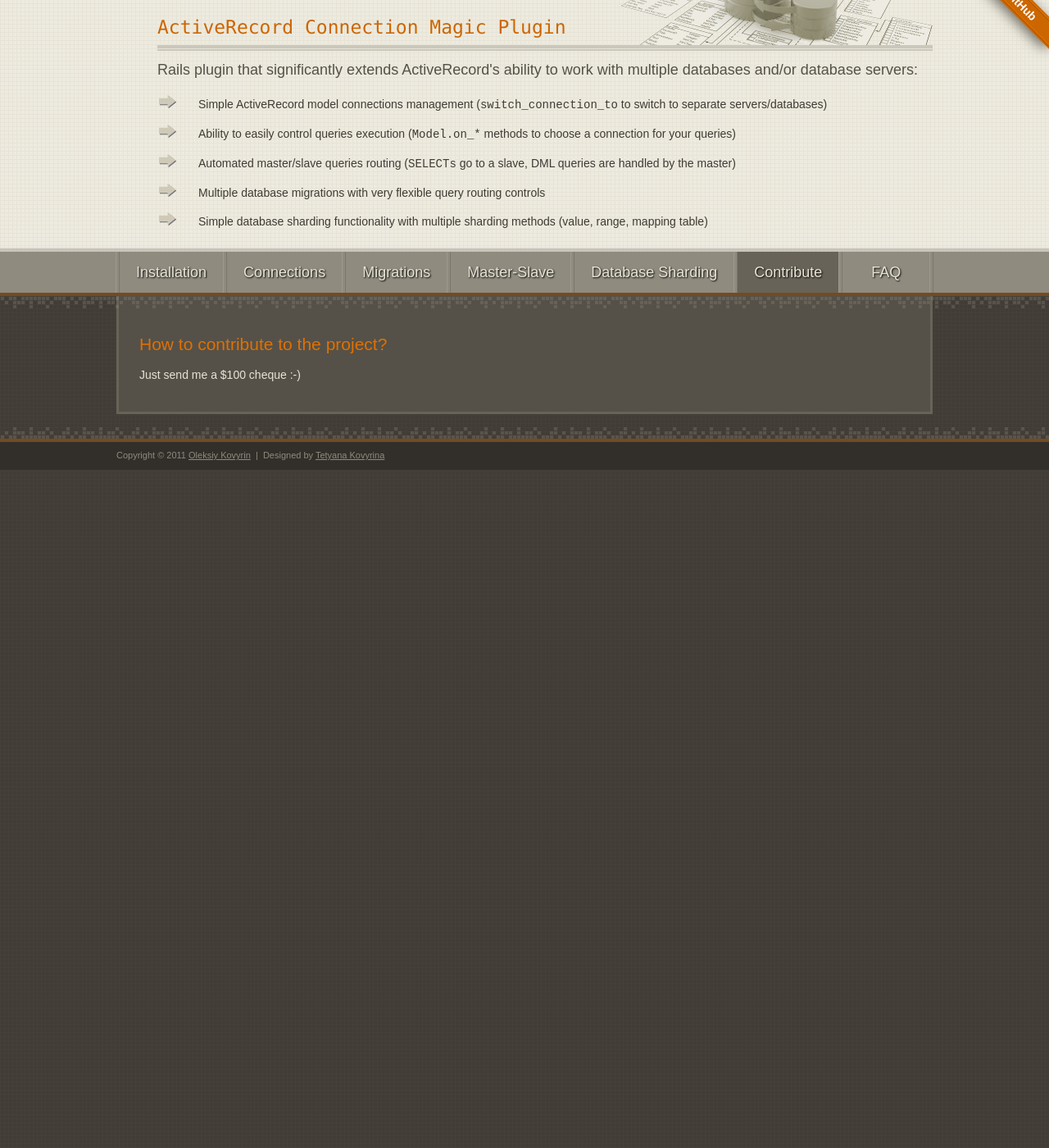
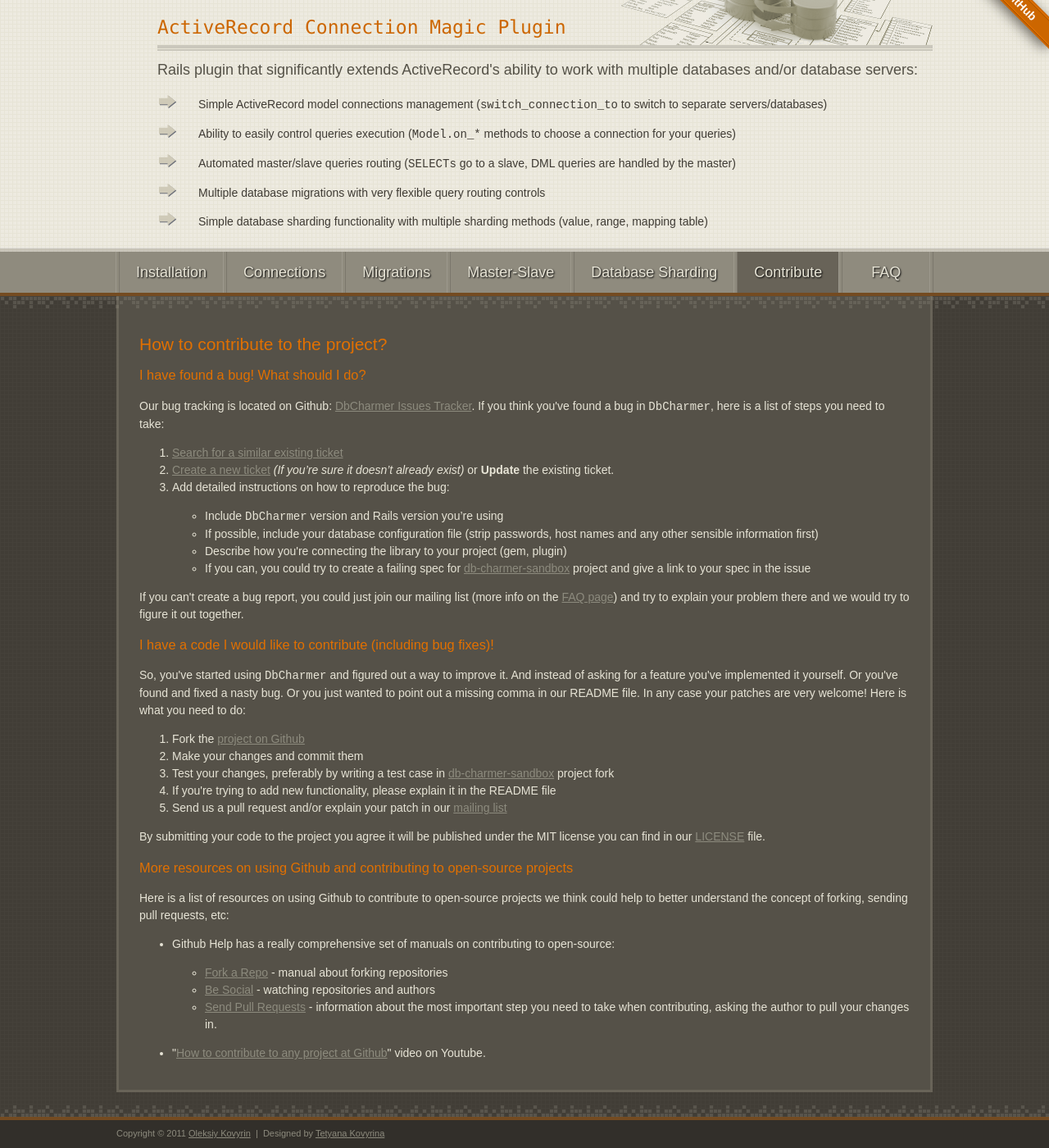
Before and after one commit to kovyrin/db-charmer, a Jekyll site: the page built from contribute.html, in a window 1280 px wide and 1400 px high, scrolled down 76 px. Shown: the whole window at 82% size. Built offline with Jekyll 4.4.1, drawn with Linux system fonts in a browser that asks for light colours; nearby versions of some CDN libraries; before the commit the page ends 900 px from its top, so only the background shows below that.

Commit message:
contrib information

```diff
--- a/contribute.html
+++ b/contribute.html
@@ -5,5 +5,65 @@ layout: default
 <article id="contribute">
   <header><h2>How to contribute to the project?</h2></header>
 
-  <p>Just send me a $100 cheque :-)</p>
+  <h3>I have found a bug! What should I do?</h3>
+
+  <p>Our bug tracking is located on Github: <a href="https://github.com/kovyrin/db-charmer/issues">DbCharmer
+  Issues Tracker</a>. If you think you've found a bug in <tt>DbCharmer</tt>, here is a list of steps you need
+  to take:</p>
+
+  <ol>
+    <li><a href="https://github.com/kovyrin/db-charmer/issues">Search for a similar existing ticket</a></li>
+    <li><a href="https://github.com/kovyrin/db-charmer/issues/new">Create a new ticket</a> <i>(If you’re sure
+      it doesn’t already exist)</i> or <b>Update</b> the existing ticket.</li>
+    <li>Add detailed instructions on how to reproduce the bug:
+      <ul>
+        <li>Include <tt>DbCharmer</tt> version and Rails version you’re using</li>
+        <li>If possible, include your database configuration file (strip passwords, host names and any other sensible information first)</li>
+        <li>Describe how you're connecting the library to your project (gem, plugin)</li>
+        <li>If you can, you could try to create a failing spec for <a href="https://github.com/kovyrin/db-charmer-sandbox">
+          db-charmer-sandbox</a> project and give a link to your spec in the issue</li>
+      </ul>
+    </li>
+  </ol>
+
+  <p>If you can't create a bug report, you could just join our mailing list (more info on the
+  <a href="faq.html">FAQ page</a>) and try to explain your problem there and we would try to figure it out together.</p>
+
+
+
+  <h3>I have a code I would like to contribute (including bug fixes)!</h3>
+
+  <p>So, you've started using <tt>DbCharmer</tt> and figured out a way to improve it. And instead of asking
+  for a feature you've implemented it yourself. Or you've found and fixed a nasty bug. Or you just wanted
+  to point out a missing comma in our README file. In any case your patches are very welcome! Here is what
+  you need to do:</p>
+
+  <ol>
+    <li>Fork the <a href="https://github.com/kovyrin/db-charmer">project on Github</a></li>
+    <li>Make your changes and commit them</li>
+    <li>Test your changes, preferably by writing a test case in <a href="https://github.com/kovyrin/db-charmer-sandbox">
+      db-charmer-sandbox</a> project fork</li>
+    <li>If you're trying to add new functionality, please explain it in the README file</li>
+    <li>Send us a pull request and/or explain your patch in our <a href="faq.html">mailing list</a></li>
+  </ol>
+
+  <p>By submitting your code to the project you agree it will be published under the MIT license you can find in our
+  <a href="https://github.com/kovyrin/db-charmer/blob/master/LICENSE">LICENSE</a> file.</p>
+
+
+
+  <h3>More resources on using Github and contributing to open-source projects</h3>
+
+  <p>Here is a list of resources on using Github to contribute to open-source projects we think could help to better understand the concept of forking, sending pull requests, etc:</p>
+
+  <ul>
+    <li>Github Help has a really comprehensive set of manuals on contributing to open-source:
+      <ul>
+        <li><a href="http://help.github.com/fork-a-repo/">Fork a Repo</a> - manual about forking repositories</li>
+        <li><a href="http://help.github.com/be-social/">Be Social</a> - watching repositories and authors</li>
+        <li><a href="http://help.github.com/send-pull-requests/">Send Pull Requests</a> - information about the most important step you need to take when contributing, asking the author to pull your changes in.</li>
+      </ul>
+    </li>
+    <li>"<a href="http://www.youtube.com/watch?v=38ShL5YWigA">How to contribute to any project at Github</a>" video on Youtube.</li>
+  </ul>
 </article>
```
